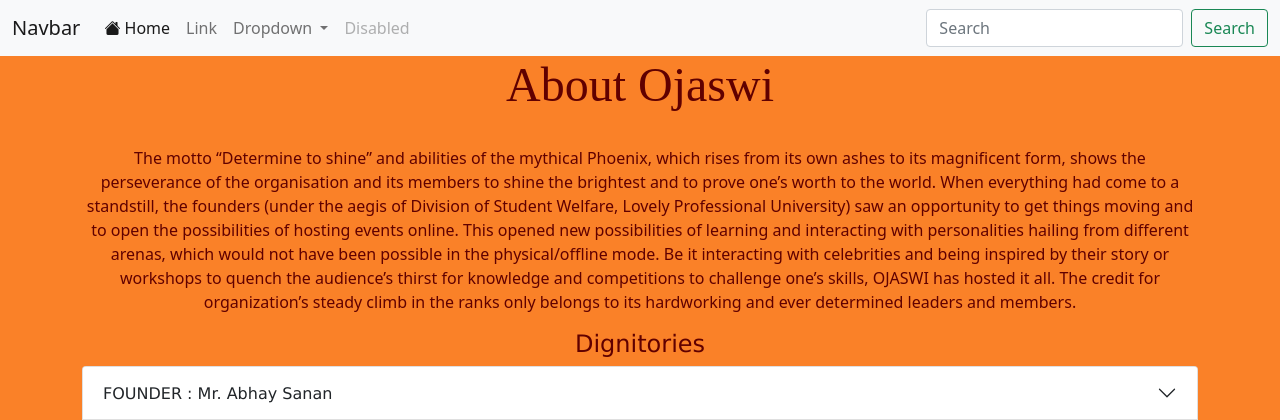
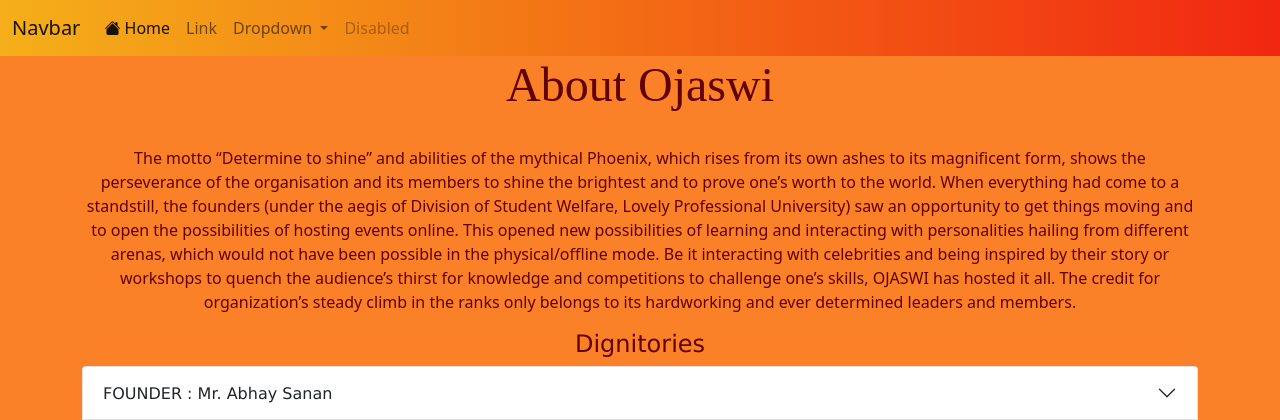
Before and after one commit to Xplod4432/OjaswiWebsite, a PHP site: page /AboutOjaswi.php in a window 1280 px wide. Shown: the top 420 px of the page. Run offline with PHP 8.4, Linux system fonts and the light colour scheme; some libraries are stand-ins or nearby versions.

Commit message:
gradient

```diff
--- a/css/local.css
+++ b/css/local.css
@@ -15,3 +15,8 @@
 .footer-link{
     list-style-type: none;
 }
+.bg-custom{
+    background: #f12711;
+    background: -webkit-linear-gradient(to right, #f5af19, #f12711);
+    background: linear-gradient(to right, #f5af19, #f12711);
+}
--- a/includes/cards.php
+++ b/includes/cards.php
@@ -1,4 +1,4 @@
-<div class="col">
+<div class="col py-2">
     <div class="card h-100 shadow-lg p-3 mb-5 bg-white rounded">
     <img src="./images/<?php echo $card_src; ?>" class="card-img-top" alt="sample image">
       <div class="card-body">
--- a/includes/header.php
+++ b/includes/header.php
@@ -13,7 +13,7 @@
 	<title><?php echo $title ?></title>
 </head>
 <body>
-<nav class="navbar navbar-expand-lg navbar-light bg-light sticky-top">
+<nav class="navbar navbar-expand-lg navbar-light bg-light sticky-top bg-custom">
   <div class="container-fluid">
     <a class="navbar-brand" href="#">Navbar</a>
     <button class="navbar-toggler" type="button" data-bs-toggle="collapse" data-bs-target="#navbarSupportedContent" aria-controls="navbarSupportedContent" aria-expanded="false" aria-label="Toggle navigation">
@@ -43,10 +43,10 @@
         </li>
 
       </ul>
-      <form class="d-flex">
+      <!--<form class="d-flex">
         <input class="form-control me-2" type="search" placeholder="Search" aria-label="Search">
         <button class="btn btn-outline-success" type="submit">Search</button>
-      </form>
+      </form>-->
     </div>
   </div>
 </nav>
--- a/index.php
+++ b/index.php
@@ -2,7 +2,7 @@
     $title = "HomePage";
     require './includes/header.php'
 ?>
-	<div id="carouselExampleCaptions" class="carousel slide" data-bs-ride="carousel">
+	<div id="carouselExampleCaptions" class="carousel slide py-2" data-bs-ride="carousel">
   <div class="carousel-indicators">
     <button type="button" data-bs-target="#carouselExampleCaptions" data-bs-slide-to="0" class="active" aria-current="true" aria-label="Slide 1"></button>
     <button type="button" data-bs-target="#carouselExampleCaptions" data-bs-slide-to="1" aria-label="Slide 2"></button>
```
